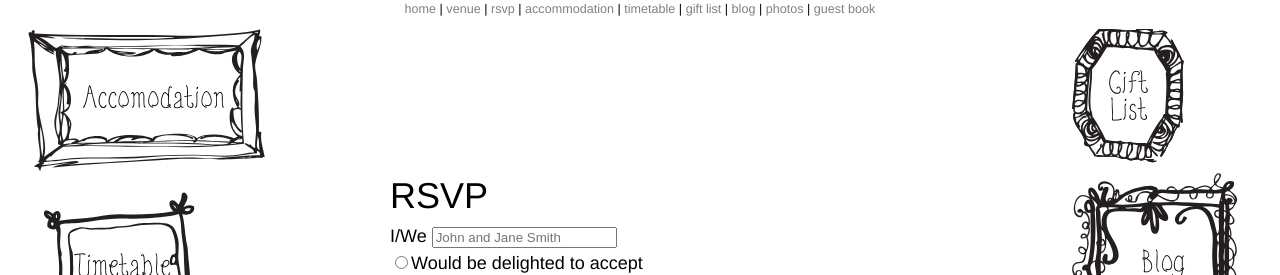
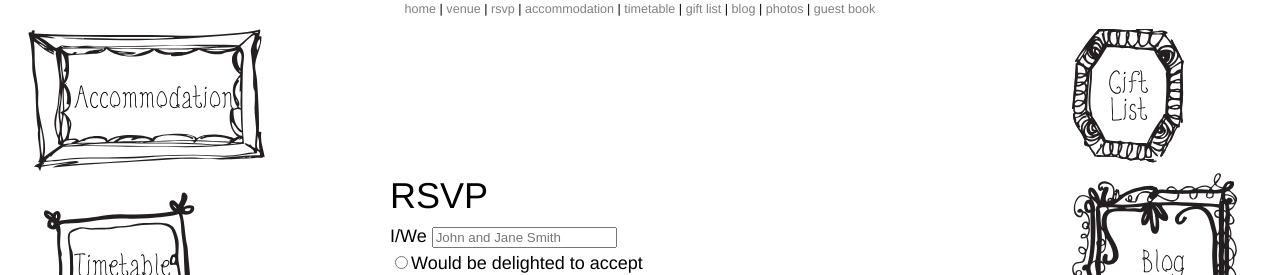
Before and after one commit to WilliamMayor/timandmikaela.co.uk, a Jekyll site: the page built from rsvp/index.html, in a window 1280 px wide. Shown: the top 275 px of the page. Built offline with Jekyll 4.4.1, drawn with Linux system fonts in a browser that asks for light colours.

Commit message:
Started accommodation page

```diff
--- a/_layouts/default.html
+++ b/_layouts/default.html
@@ -28,8 +28,8 @@
             </nav>
         </header>
         <nav class="atvr">
-            <div class="outerframe accomodation">
-                <a class="frame" href="/accomodation/">Accomodation</a>
+            <div class="outerframe accommodation">
+                <a class="frame" href="/accommodation/">Accommodation</a>
             </div>
             <div class="outerframe timetable">
                 <a class="frame" href="/timetable/">Timetable</a>
--- a/_scss/_default.scss
+++ b/_scss/_default.scss
@@ -43,7 +43,7 @@ body {
               padding-top: 65px;
           }
         }
-        .accomodation {
+        .accommodation {
           .frame {
               padding-top: 55px;
               padding-left: 25px;
--- a/_scss/partials/_frame.scss
+++ b/_scss/partials/_frame.scss
@@ -57,7 +57,7 @@ a.frame {
 #rsvp .outerframe.rsvp .frame {
     background: url('/images/sprites.svg') no-repeat -548px -502px;
 }
-.outerframe.accomodation {
+.outerframe.accommodation {
     .frame {
         background: url('/images/sprites.svg') no-repeat -10px -18px;
         width: 237px;
@@ -68,7 +68,7 @@ a.frame {
         }
     }
 }
-#accomodation .outerframe.accomodation .frame {
+#accommodation .outerframe.accommodation .frame {
     background: url('/images/sprites.svg') no-repeat -257px -18px;
 }
 .outerframe.timetable {
--- a/css/main.css
+++ b/css/main.css
@@ -1381,15 +1381,15 @@ a.frame {
 #rsvp .outerframe.rsvp .frame {
   background: url("/images/sprites.svg") no-repeat -548px -502px; }
 
-.outerframe.accomodation .frame {
+.outerframe.accommodation .frame {
   background: url("/images/sprites.svg") no-repeat -10px -18px;
   width: 237px;
   height: 143px;
   padding: 10px; }
-  .outerframe.accomodation .frame:hover {
+  .outerframe.accommodation .frame:hover {
     background: url("/images/sprites.svg") no-repeat -257px -18px; }
 
-#accomodation .outerframe.accomodation .frame {
+#accommodation .outerframe.accommodation .frame {
   background: url("/images/sprites.svg") no-repeat -257px -18px; }
 
 .outerframe.timetable .frame {
@@ -1505,7 +1505,7 @@ body {
       padding-left: 25px; }
     body .atvr .rsvp .frame {
       padding-top: 65px; }
-    body .atvr .accomodation .frame {
+    body .atvr .accommodation .frame {
       padding-top: 55px;
       padding-left: 25px; }
     body .atvr .timetable .frame {
```
Also changed, not shown: accommodation/index.html (added, +7 -0 lines).
